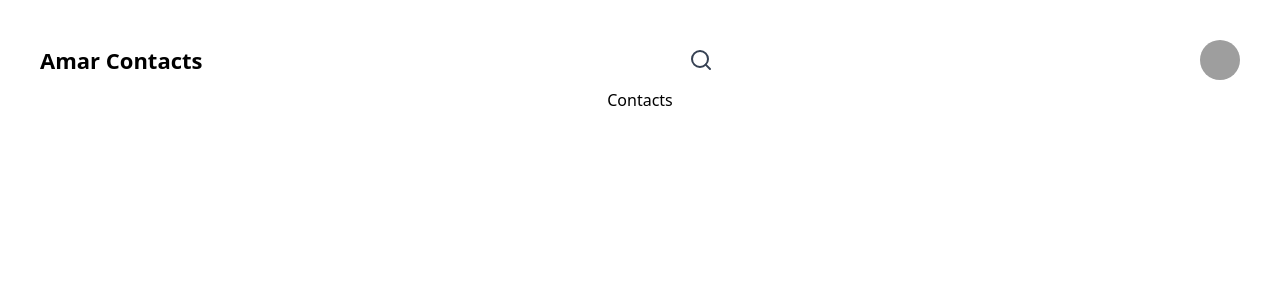
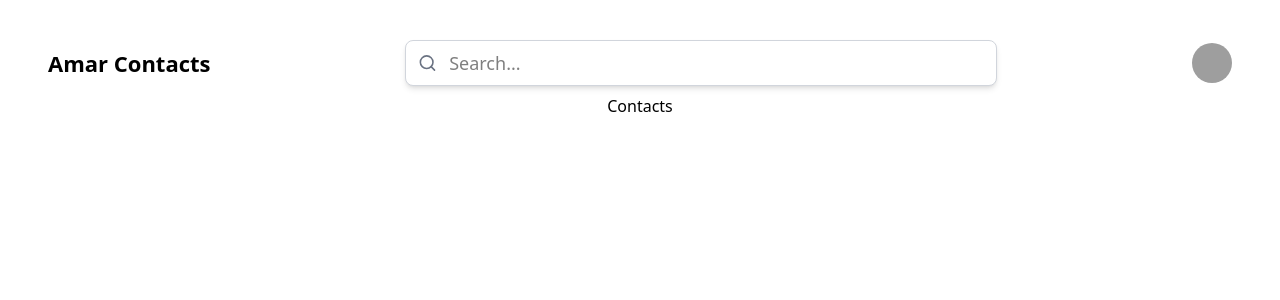
Before and after one commit to Abdullah00001/workly-contacts-client, a React (Vite) app: page / in a window 1280 px wide. Shown: the top 300 px of the page. Built offline with nearby package versions, Linux system fonts and the light colour scheme; grey boxes are pictures that could not be loaded.

Commit message:
feature(header): header responsive completed

```diff
--- a/src/components/layout/Header.tsx
+++ b/src/components/layout/Header.tsx
@@ -7,7 +7,7 @@ import Avatar from "../ui/header/Avatar";
 const Header: FC = () => {
   return (
     <section>
-      <div className="w-full px-2 py-2">
+      <div className="w-full p-2 md:px-4 md:py-2">
         <div className="flex items-center justify-between">
           <div className="">
             <div className="flex justify-start items-center space-x-2">
@@ -19,7 +19,7 @@ const Header: FC = () => {
               </div>
             </div>
           </div>
-          <div className="md:block hidden">
+          <div className="md:block hidden md:w-[50%]">
             <Search />
           </div>
           <div className="">
--- a/src/components/ui/header/Search.tsx
+++ b/src/components/ui/header/Search.tsx
@@ -13,7 +13,7 @@ const Search: FC = () => {
   useEffect(() => {
     const checkIfTablet = () => {
       // Common tablet breakpoint (768px and above, but less than desktop)
-      setIsTablet(window.innerWidth >= 768 && window.innerWidth < 1024);
+      setIsTablet(window.innerWidth >= 768);
     };
 
     // Check on initial load
@@ -59,9 +59,9 @@ const Search: FC = () => {
     return (
       <div
         ref={searchRef}
-        className="flex items-center bg-white shadow-md rounded-lg border border-gray-300 w-full max-w-md"
+        className="flex items-center bg-white shadow-md rounded-lg border border-gray-300 w-full "
       >
-        <div className="flex-grow flex items-center">
+        <div className="flex-grow flex items-center w-full">
           <SearchIcon className="ml-3 w-5 h-5 text-gray-500" />
           <input
             ref={inputRef}
```
